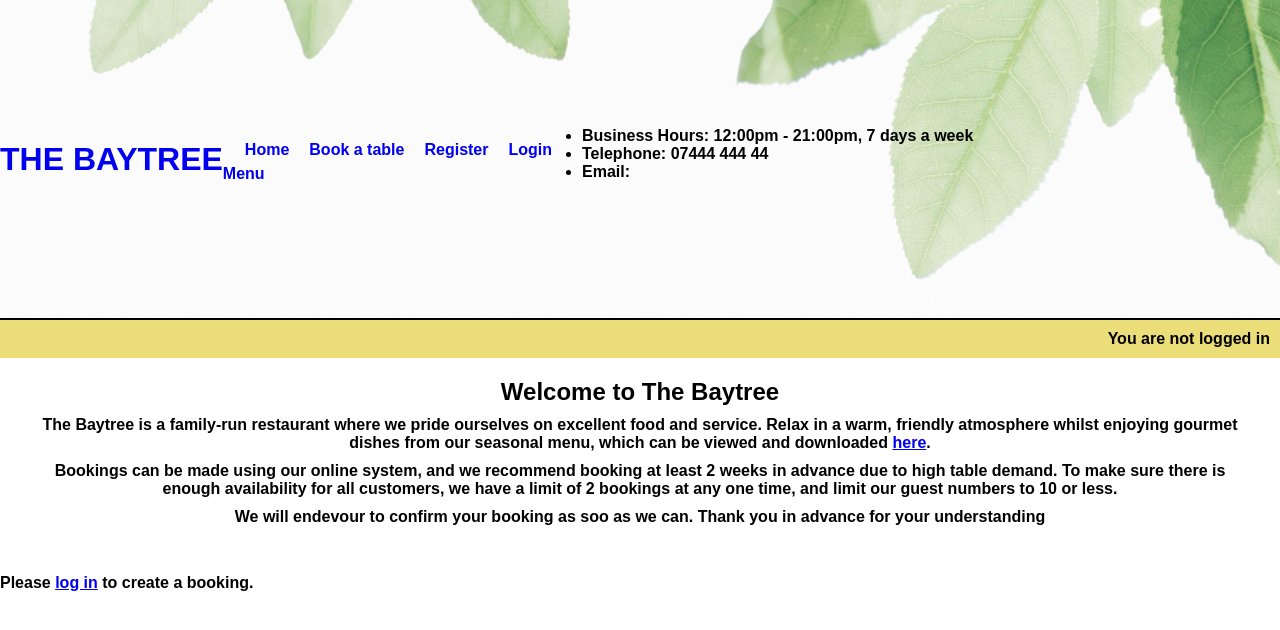
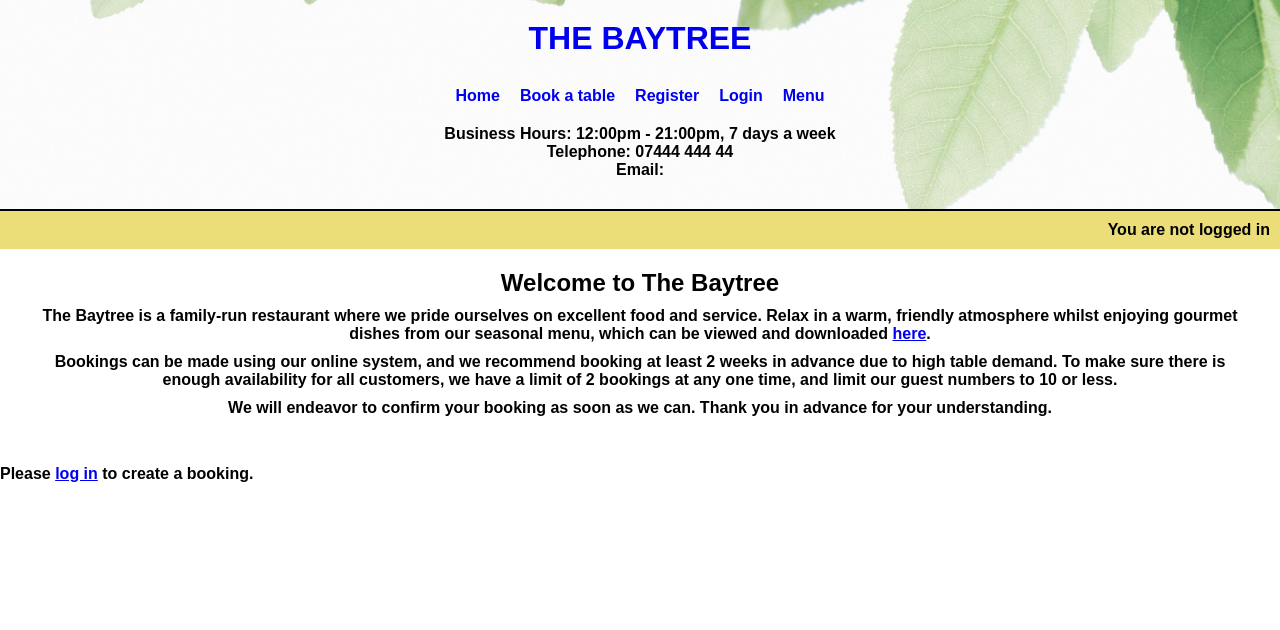
Before and after one commit to HGlass07/Restaurant-Bookings, a Django app: page / in a window 1280 px wide. Shown: the top 630 px of the page. Run offline with Django 5.2, Linux system fonts and the light colour scheme; some web fonts are replaced.

Commit message:
refined menu and general header styling

```diff
--- a/static/css/style.css
+++ b/static/css/style.css
@@ -1,69 +1,64 @@
 
 @import url('https://fonts.googleapis.com/css2?family=Antic+Didone&display=swap');
 
-/*asterisk wildcard command to override default browser styless*/
+/*asterisk wildcard command to override default browser styles*/
 * {
-    padding:0;
-    margin:0;
-    box-sizing:border-box;
+    padding: 0;
+    margin: 0;
+    box-sizing: border-box;
 }
 
 /*generic body style*/
 body {
-    min-height:100vh;
-    display:flex;
-    flex-direction:column;
+    min-height: 100vh;
+    display: flex;
+    flex-direction: column;
     font-family: 'Antic Didone', sans-serif;
-    font-weight:bold;
-    max-width:100vw;
+    font-weight: bold;
+    max-width: 100vw;
 }
 
 /*header*/
 header {
-    text-align:center;
     border-bottom: 2px solid #000000;
     background-size: cover;
     background-position: center;
-    height: 40vh;
+    display: flex;
+    flex-direction: column;
+    align-items: center;
 }
 
-h1 {
+header h1 {
     text-transform: uppercase;
+    margin: 20px 0;
 }
 
-#menu {
-    text-align: left;
-    display:flex;
-    flex-direction: row;
-    flex-wrap: wrap;
-    align-items: center;
-    align-content: space-around;
+#menu-items {
+    display: flex;
+    justify-content: center;
+    list-style-type: none;
+    gap: 20px;
+    padding: 0;
+    margin: 10px 0;
 }
 
-
-#menu-items {
-    display:flex;
-    flex-wrap:wrap;
-    justify-content: space-around;
-    list-style-type: none;
-    padding: 0 1rem;
-    margin:6px;
-    gap: 20px;
+#menu-items li {
+    display: inline;
 }
 
-
 #business-info {
-    padding: 8px;
-    margin-bottom: 10px;
+    text-align: center;
+    margin-top: 10px;
+    margin-bottom: 30px;
 }
 
-
+#business-info li {
+    list-style: none;
+}
 
 .no-decorator {
-    text-decoration: none!important;
+    text-decoration: none !important;
 }
-
-
 
 #info {
     text-align: center;
--- a/templates/base.html
+++ b/templates/base.html
@@ -1,4 +1,3 @@
-
 {% load static %}
 
 {% url 'home' as home_url %}
@@ -6,7 +5,6 @@
 {% url 'account_login' as login_url %}
 {% url 'account_signup' as signup_url %}
 {% url 'account_logout' as logout_url %}
-
 
 <!DOCTYPE html>
 <html lang="en">
@@ -26,9 +24,8 @@
     <link href="https://fonts.googleapis.com/css2?family=Antic+Didone&display=swap" rel="stylesheet">
 </head>
 <body>
-    <header id="menu">
+    <header>
         <h1><a class="no-decorator" href="{% url 'home' %}">The Baytree</a></h1>
-        <div>
         <ul id="menu-items">
             <li class="nav-item">
                 <a class="no-decorator nav-link {% if request.path == home_url %}active{% endif %}" aria-current="page" href="{{ home_url }}">Home</a>
@@ -52,22 +49,15 @@
                     <a class="no-decorator nav-link {% if request.path == login_url %}active{% endif %}" aria-current="page" href="{{ login_url }}">Login</a>
                 </li>
             {% endif %}
+            <li>
+                <a class="no-decorator" href="{% static 'Menu.pdf' %}" target="_blank">Menu</a>
+            </li>
         </ul>
-            <div id="menu-download">
-                <a class="no-decorator" href="{% static 'Menu.pdf' %}" target="_blank">Menu</a>
-            </div>
-        </div>
         <section id="business-info">
             <ul>
-            <li>
-                Business Hours: 12:00pm - 21:00pm, 7 days a week
-            </li>
-            <li>
-                Telephone: 07444 444 44
-            </li>
-            <li>
-                Email:
-            </li>
+                <li>Business Hours: 12:00pm - 21:00pm, 7 days a week</li>
+                <li>Telephone: 07444 444 44</li>
+                <li>Email: </li>
             </ul>
         </section>
     </header>
@@ -80,23 +70,16 @@
     </section>
 
     <section id="info">
-        <h2>
-            Welcome to The Baytree
-        </h2>
-        <p>
-            The Baytree is a family-run restaurant where we pride ourselves on excellent food and service.
+        <h2>Welcome to The Baytree</h2>
+        <p>The Baytree is a family-run restaurant where we pride ourselves on excellent food and service.
             Relax in a warm, friendly atmosphere whilst enjoying gourmet dishes from our seasonal menu,
             which can be viewed and downloaded <a href="{% static 'Menu.pdf' %}" target="_blank">here</a>.
         </p>
-        <p>
-            Bookings can be made using our online system, and we recommend booking at least 2 weeks in advance
+        <p>Bookings can be made using our online system, and we recommend booking at least 2 weeks in advance
             due to high table demand. To make sure there is enough availability for all customers, we have a
             limit of 2 bookings at any one time, and limit our guest numbers to 10 or less.
         </p>
-        <p>
-            We will endevour to
-            confirm your booking as soo as we can. Thank you in advance for your understanding
-        </p>
+        <p>We will endeavor to confirm your booking as soon as we can. Thank you in advance for your understanding.</p>
     </section>
     <br>
     {% block content %}
```
Lines whose indentation alone changed are shown as unchanged.
